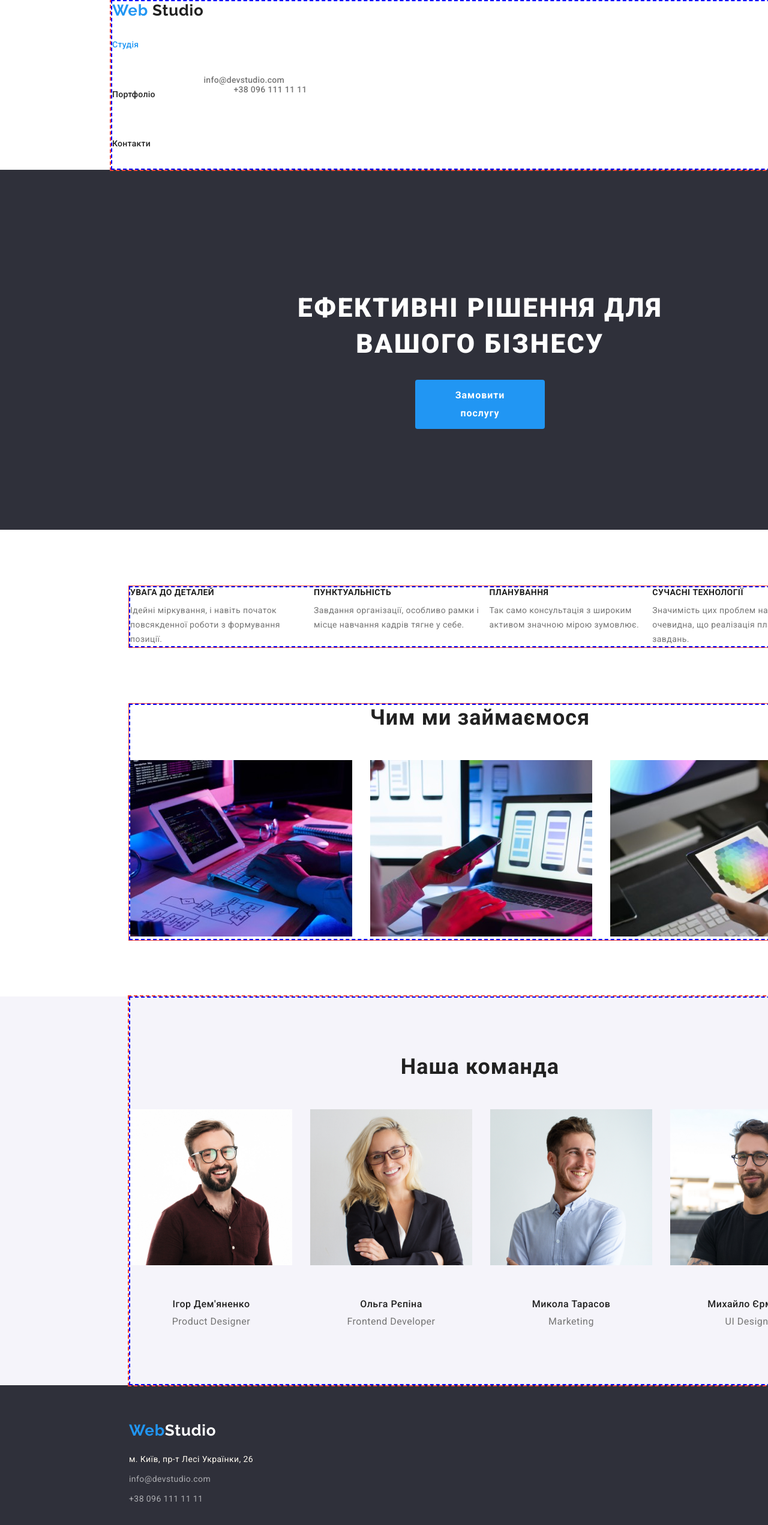
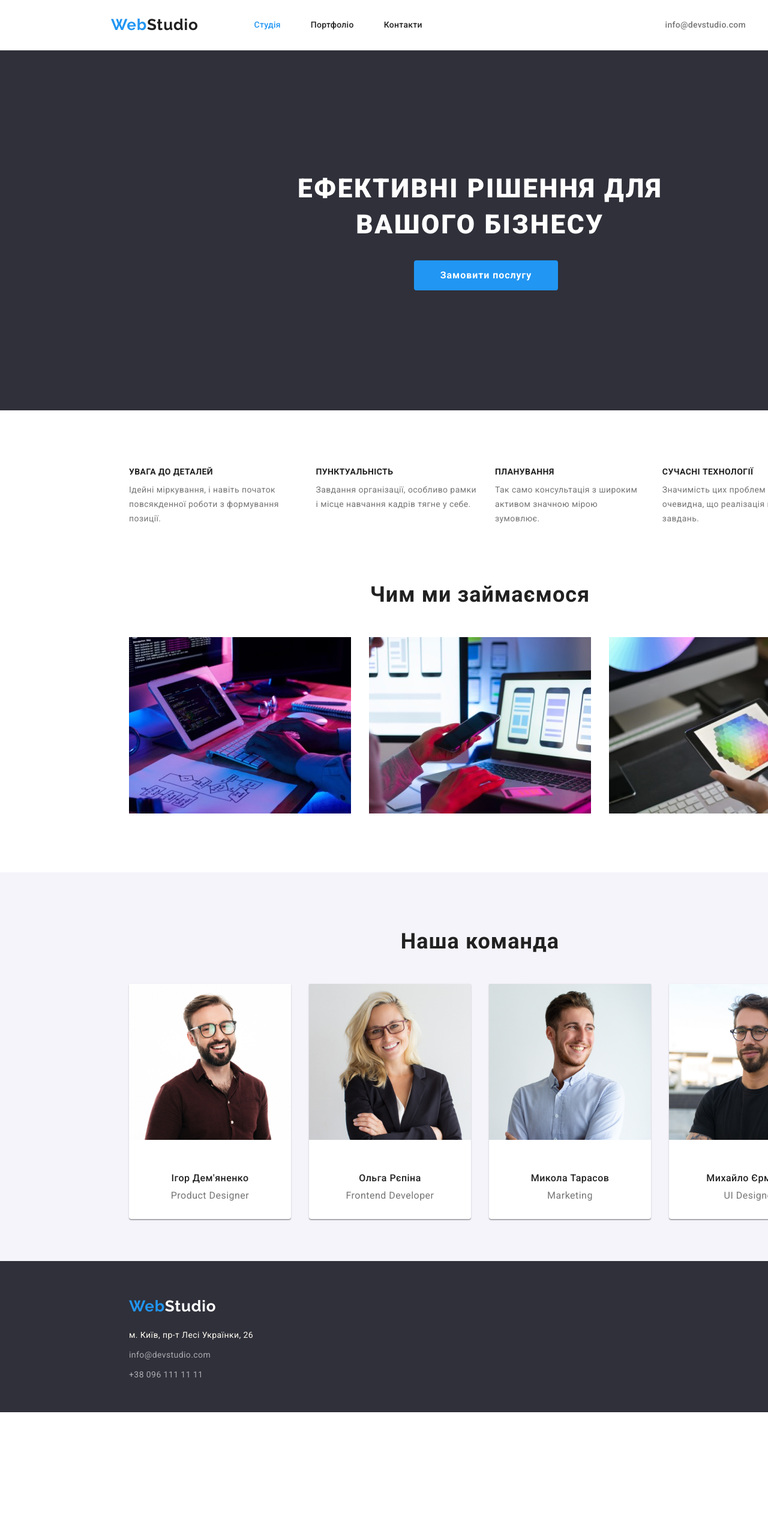
Before and after one commit to Zhanna-Dm/goit-markup-hw-03, a plain HTML site: page index.html in a window 1280 px wide. Shown: the top 2542 px of the page at 60% size. After the commit the page ends 2354 px from the top, so only its background shows below. Drawn offline with nearby package versions, Linux system fonts and the light colour scheme.

Commit message:
positioning fixed

```diff
--- a/css/style.css
+++ b/css/style.css
@@ -31,9 +31,6 @@ html {
 .container {
   max-width: 1230px;
   margin: 0 auto;
-  /* padding: 0 15px; */
-  outline: 2px dashed #f44336;
-  border: 2px dashed blue;
 }
 
 ul {
@@ -58,9 +55,18 @@ a:active {
 
 .main-nav {
   display: flex;
-  border: 1px #ECECEC;
+}
+
+.header {
+  width: 1600px;
+  border-bottom: 1px solid #ECECEC;
+}
+
+.header-nav {
   align-items: center;
 }
+
+/*  */
 
 /* Logo styles */
 
@@ -86,6 +92,41 @@ a:active {
 }
 
 /* Nav styles, Contacts */
+
+.header-nav,
+.header-list,
+.contacts-header {
+  display: flex;
+  align-items: center;
+}
+.contacts-header {
+margin-left: auto;
+}
+
+
+.header-list .header-list-item {
+  padding-top: 32px;
+  padding-bottom: 32px;
+}
+
+.contacts-header .header-list-item + .header-list-item {
+margin-left: 50px;
+}
+
+.header-list .header-list-item:not(:last-child) {
+  margin-right: 50px;
+}
+
+.logo {
+  display: flex;
+  margin-right: 93px;
+}
+
+/* .header-list .header-list-item {
+  display: flex;
+  margin-right: 50px;
+} */
+
 a.current {
   color: var(--link-hover-color);
 }
@@ -101,29 +142,6 @@ a.current {
   line-height: calc(16 / 12);
   letter-spacing: 0.02em;
 }
-
-/* .header-list,
-.contacts-header {
-  display: flex;
-} */
-
-.header-list .header-list-item {
-  padding-top: 32px;
-  padding-bottom: 32px;
-}
-
-.contacts-header .header-list-item + .header-list-item {
-margin-left: 50px;
-}
-
-.header-list .header-list-item:not(:last-child) {
-  margin-right: 50px;
-}
-
-/* .header-list .header-list-item {
-  display: flex;
-  margin-right: 50px;
-} */
 
 .contacts-header a {
   font-style: normal;
@@ -212,12 +230,13 @@ p {
 
 .order-button {
   padding: 10px 32px;
-  min-width: 152px;
-  min-height: 30px;
+  min-width: 240px;
+  min-height: 50px;
   margin-top: 30px;
   margin-bottom: 200px;
-  margin-left: 692px;
-  margin-right: 692px;
+  margin-left: 690px;
+  margin-right: 690px;
+  border-width: 0;
 }
 
 .visually-hidden {
@@ -237,7 +256,6 @@ p {
   margin-top: 94px;
   margin-left: 215px;
   margin-right: 215px;
-  outline: 1px solid #f44336;
 }
 
 .description-box ul {
@@ -246,7 +264,7 @@ p {
 }
 
 .description-box li:not(:last-child) {
-  margin-right: 10px;
+  margin-right: 30px;
 }
 
 .description-box h3 {
@@ -275,7 +293,6 @@ p {
   margin-top: 94px;
   margin-left: 215px;
   margin-right: 215px;
-  outline: 1px solid #f44336;
   margin-bottom: 94px;
 }
 
@@ -299,17 +316,12 @@ p {
 
 .our-team-box {
   height: 648px;
-  margin-left: 215px;
-  margin-right: 215px;
-}
-
-.our-team-box h2 {
-  margin-top: 94px;
+  margin: 0 215px;
+  padding: 94px 0;
 }
 
 .our-team-img {
   margin-top: 50px;
-  margin-bottom: 94px;
 }
 
 .our-team img {
@@ -322,6 +334,13 @@ p {
 
 .our-team-img li:not(:last-child) {
   margin-right: 30px;
+}
+
+.our-team-img li {
+  background: #FFFFFF;
+  /* material shadow v1 */
+  box-shadow: 0px 1px 3px rgba(0, 0, 0, 0.12), 0px 1px 1px rgba(0, 0, 0, 0.14), 0px 2px 1px rgba(0, 0, 0, 0.2);
+  border-radius: 0px 0px 4px 4px;
 }
 
 .our-team p {
@@ -407,10 +426,12 @@ p {
 
 .portfolio-filters {
   margin-bottom:34px;
+  display: flex;
+  justify-content: center;
 }
 
-.portfolio-filters li:not(:last-child) {
-  margin-right: 8px;
+.portfolio-filters li:not(:first-child) {
+  margin-left: 8px;
 }
 
 .portfolio-filter-button {
@@ -444,12 +465,12 @@ p {
   min-width: 73px;
 }
 
-
-
 /* Projects */
 
-.portfolio-projects-box li {
+.portfolio-projects-box ul {
   display: flex;
+  flex-wrap: wrap;
+   justify-content: center;
 }
 
 .portfolio-projects-box li:not(:last-child) {
@@ -458,6 +479,7 @@ p {
 }
 
 .project-box h2 {
+  text-align: left;
   font-style: normal;
   font-weight: 700;
   font-size: 18px;
@@ -474,6 +496,11 @@ top: 262px;
 border: 1px solid var(--box-border-color);
 }
 
+.project-descr {
+  margin: 24px 20px;
+  text-align: left;
+}
+
 .project-type {
   font-weight: 400;
   font-size: 16px;
--- a/index.html
+++ b/index.html
@@ -22,8 +22,7 @@
   <body class="body">
     <header class="header">
       <!--Menu Nav-->
-      <div class="container">
-        <div class="main-nav">
+      <div class="container main-nav">
           <nav class="header-nav">
           <a href="" class="logo">
             <span class="logo-web">Web</span>
@@ -66,7 +65,7 @@
             </a>
           </li>
         </ul>
-        </div>
+
       </div>
     </header>
 
```
Also changed, not shown: portfolio.html (+38 -22 lines).
